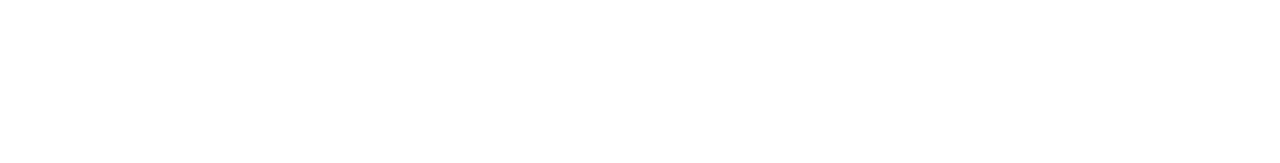
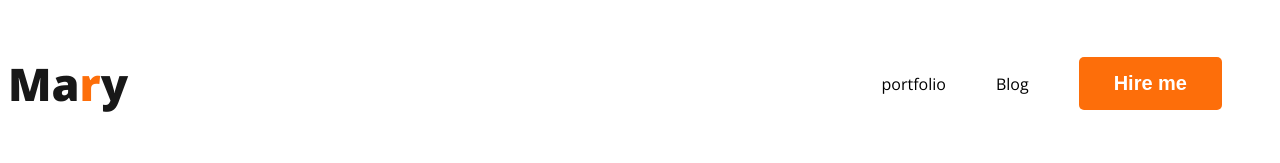
Before and after one commit to paulpabel/web-developer-portfolio, a plain HTML site: page index.html in a window 1280 px wide. Drawn offline with nearby package versions, Linux system fonts and the light colour scheme.

Commit message:
added nav

```diff
--- a/index.html
+++ b/index.html
@@ -4,9 +4,22 @@
     <meta charset="UTF-8">
     <meta name="viewport" content="width=device-width, initial-scale=1.0">
     <title>Web Developer portfolio</title>
+    <link rel="preconnect" href="https://fonts.googleapis.com">
+<link rel="preconnect" href="https://fonts.gstatic.com" crossorigin>
+<link href="https://fonts.googleapis.com/css2?family=Open+Sans:wght@400;700;800&display=swap" rel="stylesheet">
+  <link rel="stylesheet" href="styles/portfolio.css">
 </head>
 <body>
     <header>
+        <nav>
+            <h3 class="nav-title">Ma<span class="text-primary">r</span>y</h3>
+            <ul>
+                <li><a href=""></a> portfolio</li>
+                <li><a href=""></a> Blog</li>
+                <li><button class="btn-primary">Hire me</button></li>
+            </ul>
+
+        </nav>
 
     </header>
 
--- /dev/null
+++ b/styles/portfolio.css
@@ -0,0 +1,42 @@
+   /* nav related styles */
+   nav{
+    display: flex;
+    align-items:center ;
+    justify-content: space-between;
+    align-items: center;
+
+    }
+    body{
+        font-family: 'Open Sans', sans-serif;
+    }
+    .nav-title{
+        color: #181818;
+        font-size: 45px;
+        font-weight: 800;
+    }
+    .text-primary{
+        color: #FD6E0A;
+    }
+
+    nav > ul {
+        display: flex;
+        align-items: center;
+    }
+    nav li {
+        list-style: none;
+        margin-right: 50px;
+    }
+    nav a {
+        text-decoration: none;
+        color: #474747;
+    }
+
+    .btn-primary {
+        border-radius: 5px;
+        background: #FD6E0A;
+        border: 0;
+        font-size: 20px;
+        font-weight: 700;
+        color: white;
+        padding: 15px 35px;
+    }
```
